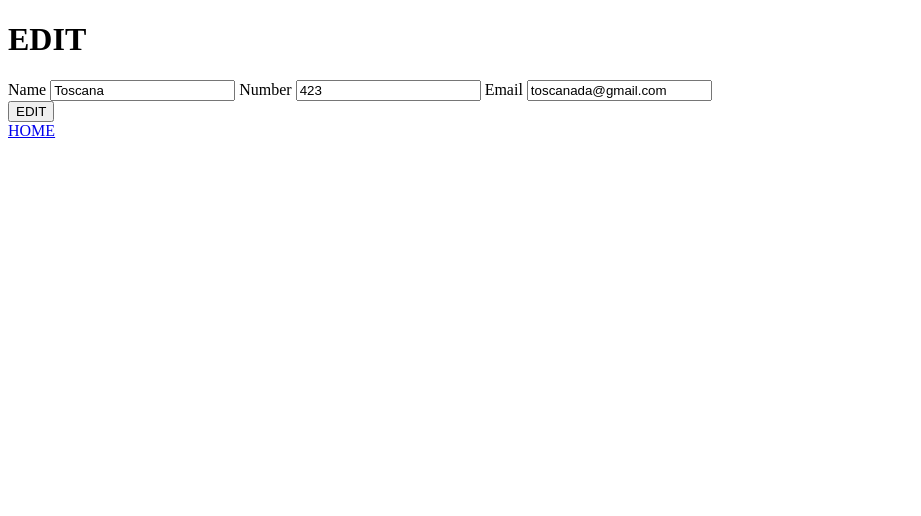
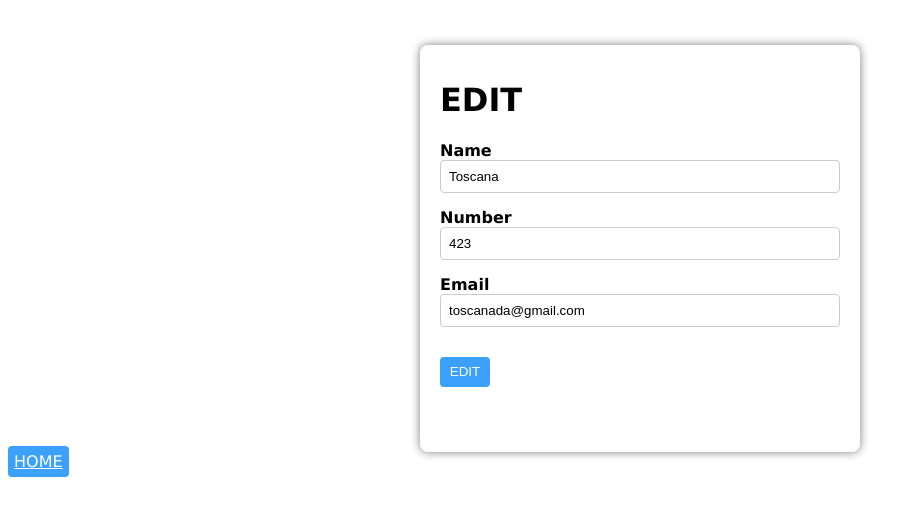
Before and after one commit to valdomg/BDII, a Flask app: page /editUser/3 in a window 1280 px wide. Shown: the top 516 px of the page, without its empty margins (0-921 px from the left). Run offline with Flask 3, Linux system fonts and the light colour scheme; data comes from the database, SQL or seed files in the repository.

Commit message:
css on templates

```diff
--- a/static/css/editUser.css
+++ b/static/css/editUser.css
@@ -0,0 +1,53 @@
+body{
+    justify-content: left;
+    font-family: Verdana, Geneva, Tahoma, sans-serif;
+}
+
+.container{
+    font-weight: bold;
+    width: 400px;
+    margin: 0 auto;
+    padding: 20px;
+    border-radius: 8px;
+    background-color: #ffffff;
+    padding-top: 15px ;
+    margin-top: 45px;
+    box-shadow: 0 0 10px rgba(0, 0, 0, 0.5) /*Cria um sombra com desfoque ao redor do objeto*/
+
+}
+
+.form-group{
+    margin-bottom: 30px;
+    padding-bottom: 15px;
+}
+
+
+.form-group input[type="text"],
+.form-group input[type="email"],
+.form-group input[type="number"] {
+    width: 100%;
+    padding: 8px;
+    margin-bottom: 15px;
+    border: 1px solid #ccc;
+    border-radius: 4px;
+    box-sizing: border-box;
+}
+
+.form-group .button {
+    width: 50px;
+    height: 30px;
+    background-color:rgb(60, 160, 253);
+    color: #fff;
+    border: none;
+    margin-top: 15px;
+    border-radius: 4px;
+    cursor: pointer;
+}
+
+.button-home {
+    color: white;
+    background-color: rgb(60, 160, 253);
+    padding: 6px;
+    border-radius: 4px;
+
+}
--- a/templates/editUser.html
+++ b/templates/editUser.html
@@ -3,19 +3,22 @@
 <head>
     <meta charset="UTF-8">
     <meta name="viewport" content="width=device-width, initial-scale=1.0">
+    <link rel="stylesheet" type="text/css" href="{{url_for('static', filename='css/editUser.css')}}">
     <title>EDIT USER</title>
 </head>
 <body>
+    <div class="container">
     <h1>EDIT</h1>
-    <form method="post" action="/editUser/{{contato[0]}}" id="formulario">
+        <form method="post" action="/editUser/{{contato[0]}}" class="form-group">
 
-        Name <input type="text" name="nameCont" value="{{contato[1]}}">
-        Number <input type="number" name="numberCont" value="{{contato[2]}}">
-        Email <input type="email" name="emailCont" value="{{contato[3]}}">
+            Name <input type="text" name="nameCont" value="{{contato[1]}}">
+            Number <input type="number" name="numberCont" value="{{contato[2]}}">
+            Email <input type="email" name="emailCont" value="{{contato[3]}}">
 
-        <br>
-        <input type="submit" value="EDIT">
-        <br>
-        <a class="button" href="{{url_for('home')}}">HOME</a>
+
+            <input type="submit" value="EDIT" class="button">
+
+    </div>
+        <a class="button-home" href="{{url_for('home')}}">HOME</a>
 </body>
 </html>
```
Also changed, not shown: static/css/cadUser.css (+65 -0 lines), templates/cadUser.html (+4 -4 lines).
